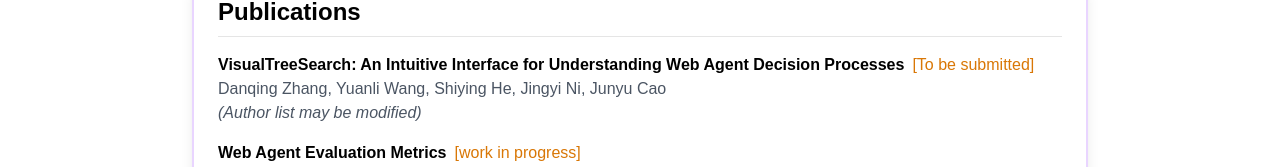
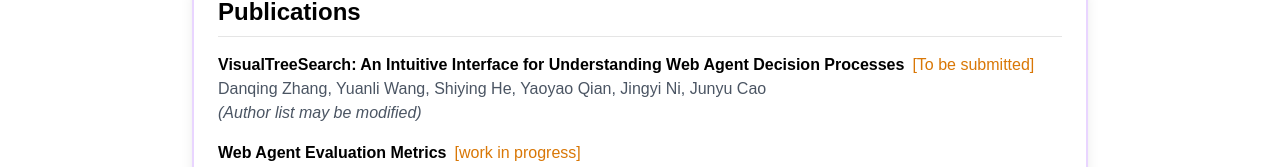
Before and after one commit to PathOnAIOrg/PathOnAI.org, a Next.js app in the folder website-app/: page /projects in a window 1280 px wide. Shown: the part 555-722 px from the top of the page. Built offline with nearby package versions, Linux system fonts and the light colour scheme; no server answers.

Commit message:
update projects

```diff
--- a/website-app/pages/projects.tsx
+++ b/website-app/pages/projects.tsx
@@ -44,7 +44,7 @@ const Projects = () => {
                   <span className="font-semibold">VisualTreeSearch: An Intuitive Interface for Understanding Web Agent Decision Processes</span>
                   <span className="text-amber-600 dark:text-amber-400 ml-2">[To be submitted]</span>
                 </div>
-                <div className="text-gray-600 dark:text-gray-300">Danqing Zhang, Yuanli Wang, Shiying He, Jingyi Ni, Junyu Cao</div>
+                <div className="text-gray-600 dark:text-gray-300">Danqing Zhang, Yuanli Wang, Shiying He, Yaoyao Qian, Jingyi Ni, Junyu Cao</div>
                 <div className="text-gray-600 dark:text-gray-300 italic">(Author list may be modified)</div>
               </li>
               <li className="flex flex-col">
```
